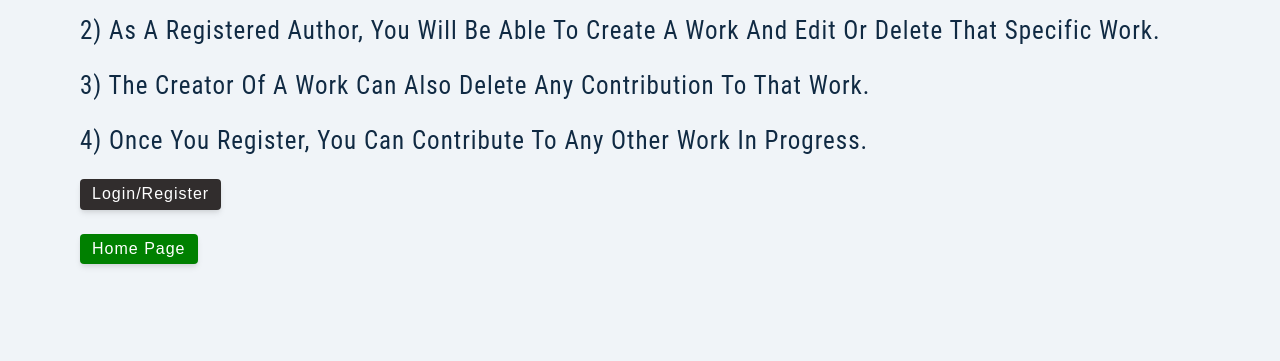
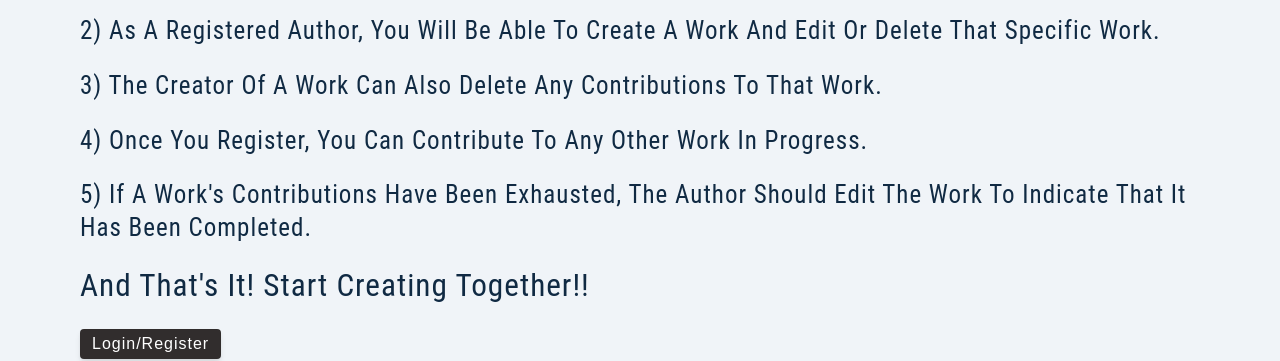
Before and after one commit to mmaustin/writers-forum, a React (Create React App) app in the folder client/: page /about in a window 1280 px wide. Shown: the part 238-599 px from the top of the page. Built offline with nearby package versions, Linux system fonts and the light colour scheme.

Commit message:
minor changes to the about pages language

```diff
--- a/client/src/pages/About.js
+++ b/client/src/pages/About.js
@@ -14,8 +14,10 @@ const About = () => {
                 <h2>How Does It Work?</h2>
                 <h4>1) Register</h4>
                 <h4>2) As a registered author, you will be able to create a work and edit or delete that specific work.</h4>
-                <h4>3) The creator of a work can also delete any contribution to that work.</h4>
+                <h4>3) The creator of a work can also delete any contributions to that work.</h4>
                 <h4>4) Once you register, you can contribute to any other work in progress.</h4>
+                <h4>5) If a work's contributions have been exhausted, the author should edit the work to indicate that it has been completed.</h4>
+                <h3>And that's it! start creating together!!</h3>
                 <Link to='/register' className='btn'> Login/Register</Link>
                 <p></p>
                 <Link to='/landing' className='btn green-background'>Home Page</Link>
```
